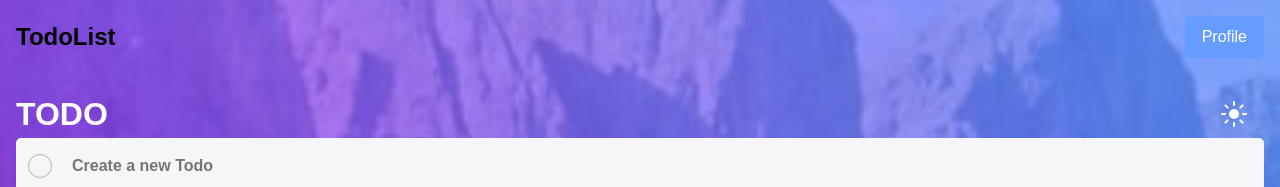
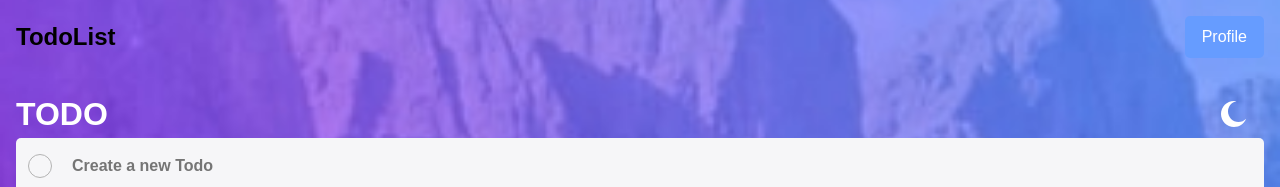
Before and after one commit to ThomasTW935/ToDoList-With-Authentication, a React (Create React App) app: page / in a window 1280 px wide. Shown: the top 187 px of the page. Built offline with nearby package versions, Linux system fonts and the light colour scheme; no server answers; the database is empty; sample sign-in values are in the browser's storage.

Commit message:
Fix wrong theme icon displayed

```diff
--- a/src/components/Todos/ThemeChange.js
+++ b/src/components/Todos/ThemeChange.js
@@ -5,8 +5,15 @@ import sun from '../../images/icon-sun.svg';
 export default function ThemeChange() {
   const [darkTheme, setDarkTheme] = useState(false)
 
-  function handleThemeChange(){
-    setDarkTheme( prevTheme => !prevTheme)
+  useEffect(() => {
+    const getTheme = localStorage.getItem('Theme')
+    if(getTheme === 'dark') {
+      setDarkTheme(true)
+      return document.body.classList.add('dark-mode')
+    }
+  }, [])
+
+  useEffect(()=>{
     if(darkTheme){
       localStorage.setItem('Theme','dark')
       document.body.classList.add('dark-mode')
@@ -14,14 +21,9 @@ export default function ThemeChange() {
     }
     localStorage.setItem('Theme','light')
     document.body.classList.remove('dark-mode')
-  }
-
-  useEffect(() => {
-    const getTheme = localStorage.getItem('Theme')
-    if(getTheme === 'dark') return document.body.classList.add('dark-mode')
-  }, [])
+  },[darkTheme])
 
   return (
-    <button className='btn' onClick={handleThemeChange}><img src={ darkTheme ? moon : sun } alt='Change Theme' /></button>
+    <button className='btn' onClick={ () => {setDarkTheme(prevTheme => !prevTheme)} }><img src={ !darkTheme ? moon : sun } alt='Change Theme' /></button>
   )
 }
```
